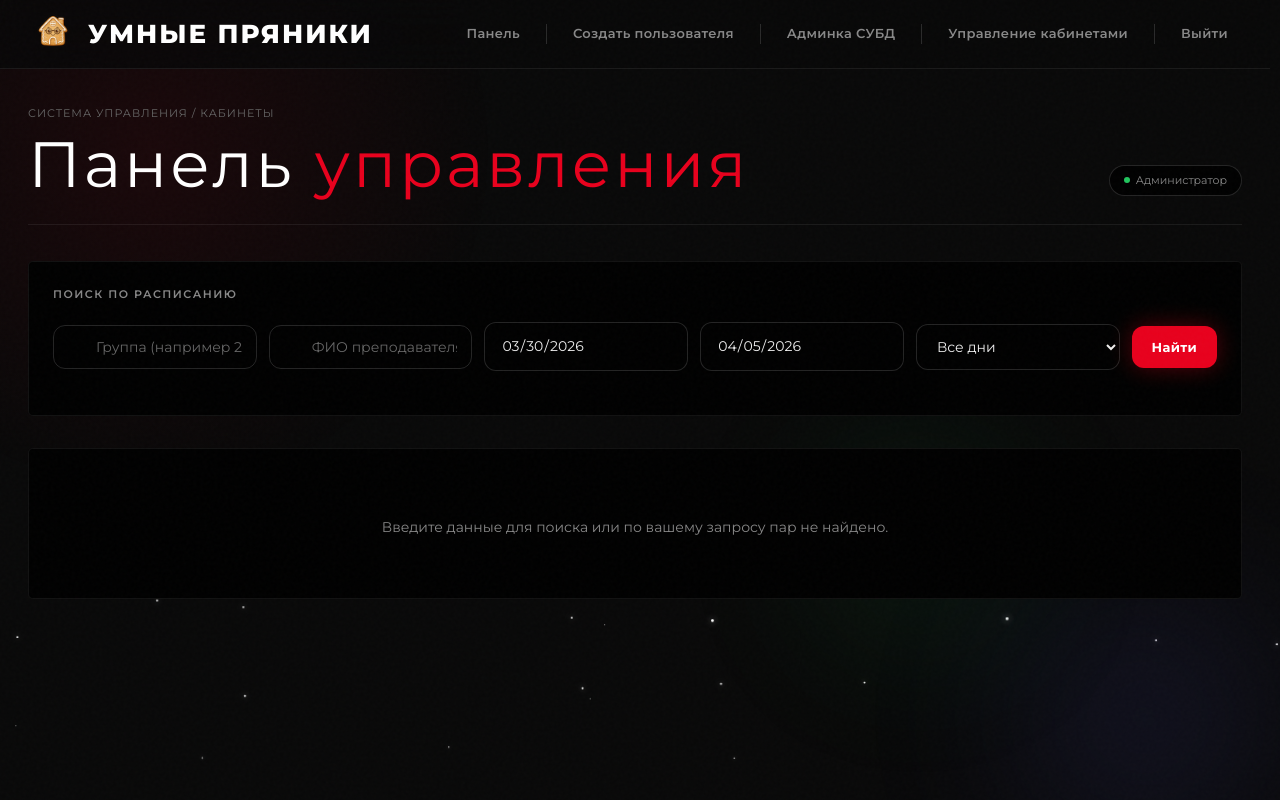
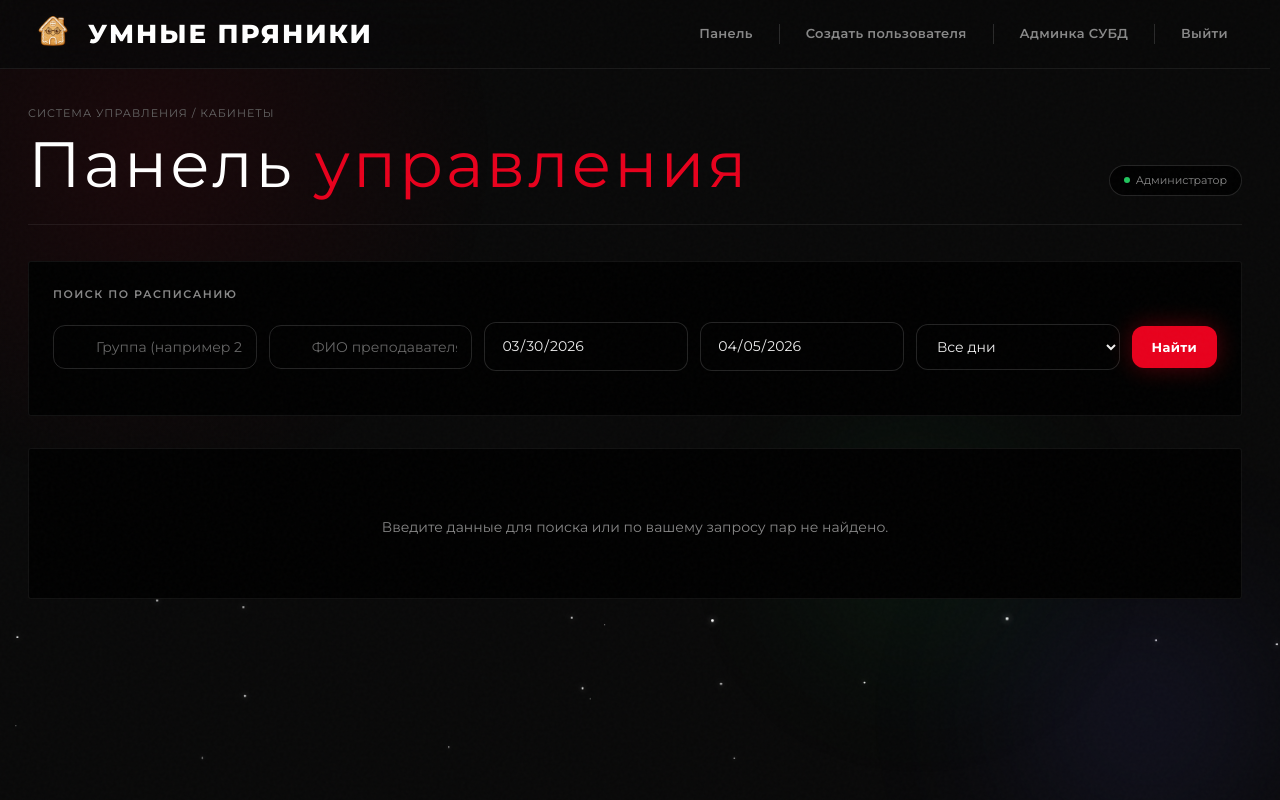
Before and after one commit to Waland2/SmartPryaniki, a Django app: page /schedule/ in a window 1280 px wide. Run offline with Django 5.2, Linux system fonts and the light colour scheme; a user stored in the database is signed in; data comes from the database, SQL or seed files in the repository; both versions use the stored data as it was after the commit.

Commit message:
фикс багов

```diff
--- a/university/templates/dashboard/base.html
+++ b/university/templates/dashboard/base.html
@@ -24,7 +24,7 @@
             --warn: #f59e0b;
             --bad: #e8001d;
             --white: #ffffff;
-            --radius: 5px;
+            --radius: 3px;
             --radius-sm: 12px;
             --transition: 0.22s cubic-bezier(0.4,0,0.2,1);
             --font-display: 'Montserrat', sans-serif;
@@ -213,6 +213,13 @@
         @keyframes fadeUp { from { opacity: 0; transform: translateY(18px); } to { opacity: 1; transform: translateY(0); } }
         @media (max-width: 1000px) { .grid { grid-template-columns: repeat(2, 1fr); } .main { padding: 24px 18px 40px; } .header-inner { padding: 0 18px; } }
         @media (max-width: 640px) { .topbar { flex-direction: column; align-items: flex-start; } .grid { grid-template-columns: 1fr 1fr; } .btn { min-width: 0; } }
+        /* Вытягиваем все модальные окна и попапы поверх кнопок */
+        .modal-overlay,
+        .login-popup-overlay,
+        #notification-popup-overlay,
+        #notification-popup {
+            z-index: 99999 !important;
+        }
     </style>
 </head>
 
@@ -237,8 +244,7 @@
                         <a href="/accounts/create/">Создать пользователя</a>
                         <div class="nav-divider"></div>
                         <a href="/admin/">Админка СУБД</a>
-                        <div class="nav-divider"></div>
-                        <a href="/rooms/">Управление кабинетами</a>
+
 
                     {# Логика для ПРЕПОДАВАТЕЛЯ #}
                     {% elif request.user.profile.role == "teacher" %}
```
Also changed, not shown: db.sqlite3.
